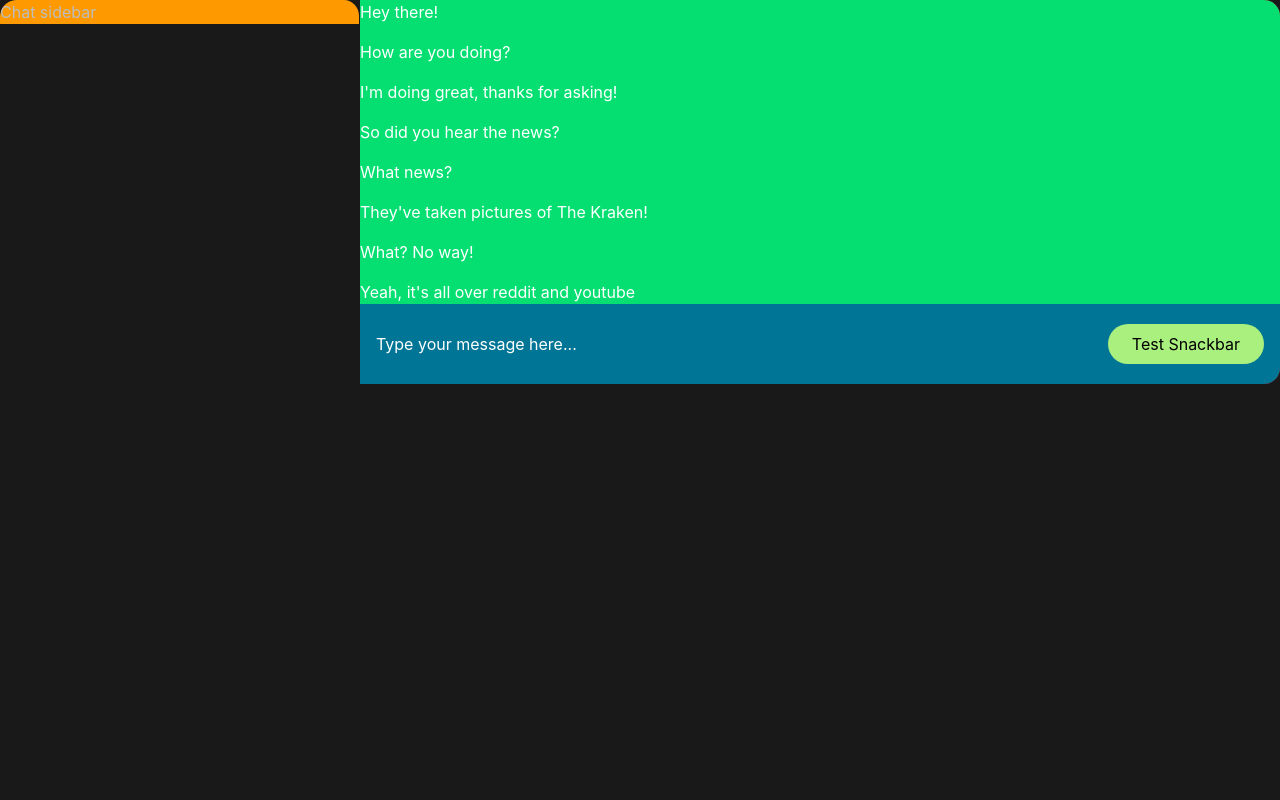
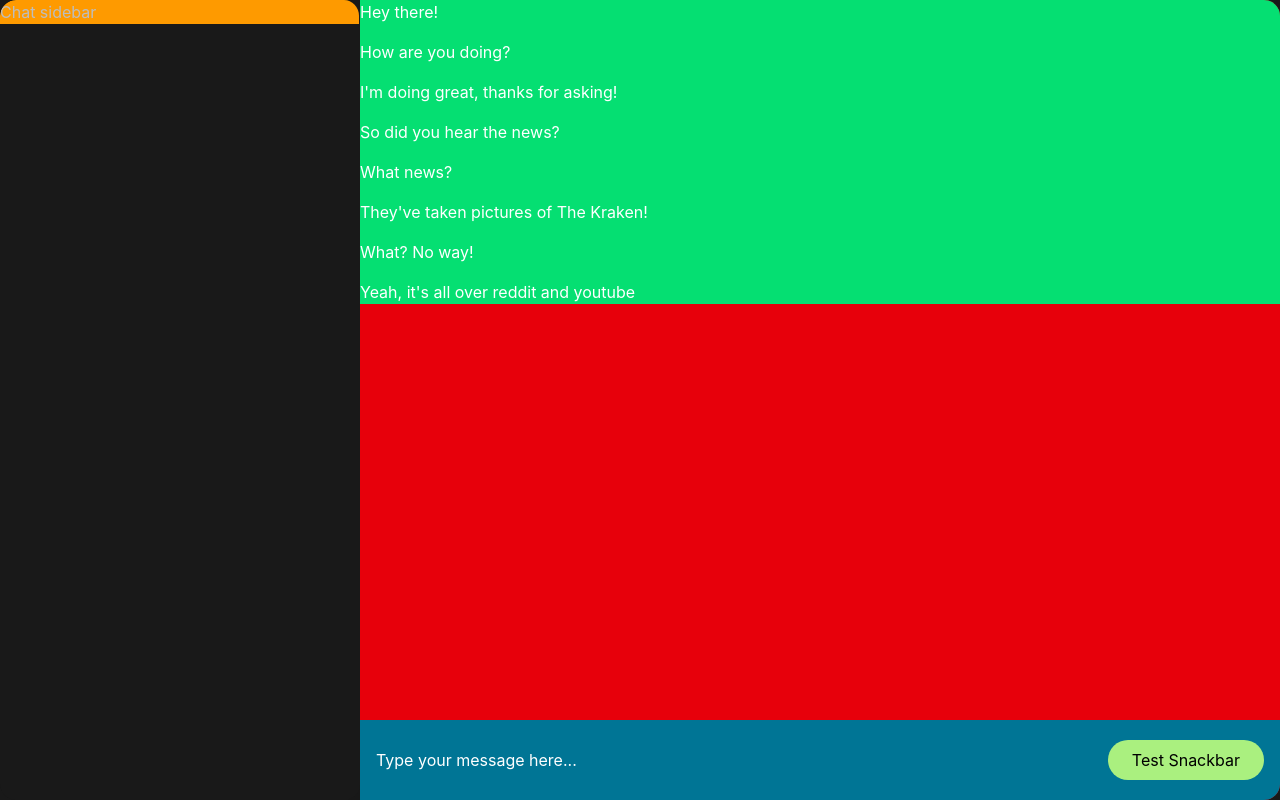
Before and after one commit to mikkvorning/gexchat-angular, an Angular app: page / in a window 1280 px wide. Built offline with nearby package versions, Linux system fonts and the light colour scheme.

Commit message:
More restructuring

```diff
--- a/src/app/app.component.html
+++ b/src/app/app.component.html
@@ -1,13 +1 @@
-<router-outlet>
-  <!-- Tailwind layout wrapper, Angular Material card -->
-  <!-- <div class="h-screen w-screen flex bg-sky-300"></div> -->
-
-  <mat-drawer-container>
-    <mat-drawer mode="side" opened>
-      <app-sidebar />
-    </mat-drawer>
-    <mat-drawer-content>
-      <app-chat />
-    </mat-drawer-content>
-  </mat-drawer-container>
-</router-outlet>
+<router-outlet> </router-outlet>
--- a/src/app/app.routes.ts
+++ b/src/app/app.routes.ts
@@ -1,3 +1,13 @@
 import { Routes } from '@angular/router';
+import { Chat } from '@features/chat/chat';
 
-export const routes: Routes = [];
+export const routes: Routes = [
+  {
+    path: '',
+    component: Chat,
+  },
+  {
+    path: '**',
+    component: Chat,
+  },
+];
--- a/src/app/features/chat/chat-main/chat-main.ts
+++ b/src/app/features/chat/chat-main/chat-main.ts
@@ -3,10 +3,10 @@ import { ChatInput } from './chat-input/chat-input';
 import { ChatMessages } from './chat-messages/chat-messages';
 
 @Component({
-  selector: 'app-chat',
+  selector: 'app-chat-main',
   imports: [ChatMessages, ChatInput],
   templateUrl: './chat-main.html',
   styleUrl: './chat-main.scss',
   host: { class: 'flex-1 min-w-0' },
 })
-export class Chat {}
+export class ChatMain {}
--- /dev/null
+++ b/src/app/features/chat/chat.html
@@ -0,0 +1,8 @@
+<mat-drawer-container class="h-full">
+  <mat-drawer mode="side" opened>
+    <app-sidebar />
+  </mat-drawer>
+  <mat-drawer-content>
+    <app-chat-main />
+  </mat-drawer-content>
+</mat-drawer-container>
--- /dev/null
+++ b/src/app/features/chat/chat.ts
@@ -0,0 +1,16 @@
+import { Component } from '@angular/core';
+import {
+  MatDrawerContainer,
+  MatDrawer,
+  MatDrawerContent,
+} from '@angular/material/sidenav';
+import { Sidebar } from './sidebar/sidebar';
+import { ChatMain } from './chat-main/chat-main';
+
+@Component({
+  selector: 'app-chat',
+  imports: [MatDrawerContainer, MatDrawer, Sidebar, MatDrawerContent, ChatMain],
+  templateUrl: './chat.html',
+  styleUrl: './chat.css',
+})
+export class Chat {}
```
Also changed, not shown: src/app/app.component.ts (+4 -13 lines), src/app/features/chat/chat.css (added), 1 other file (tests, documents, lock files or other folders).
